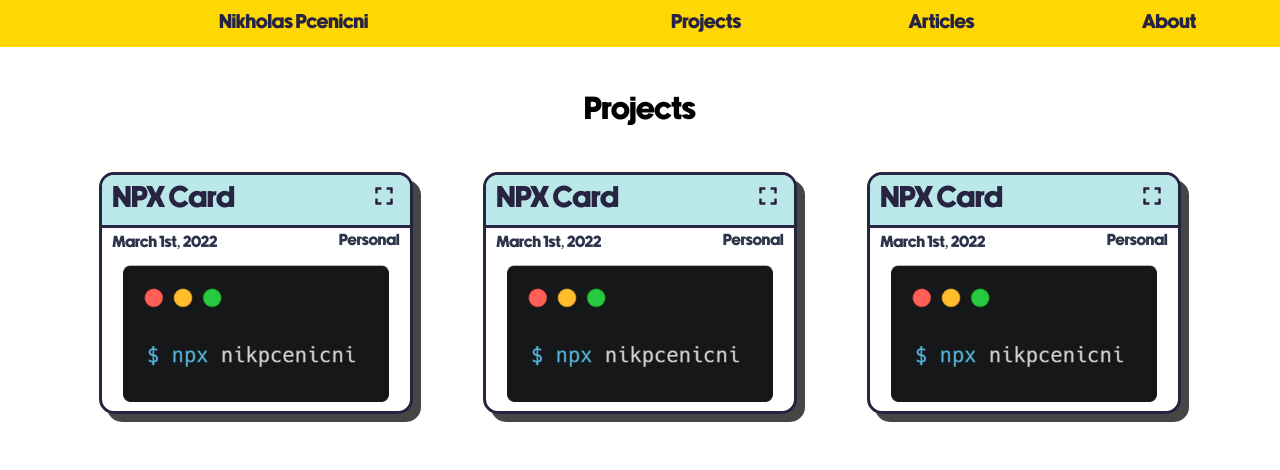
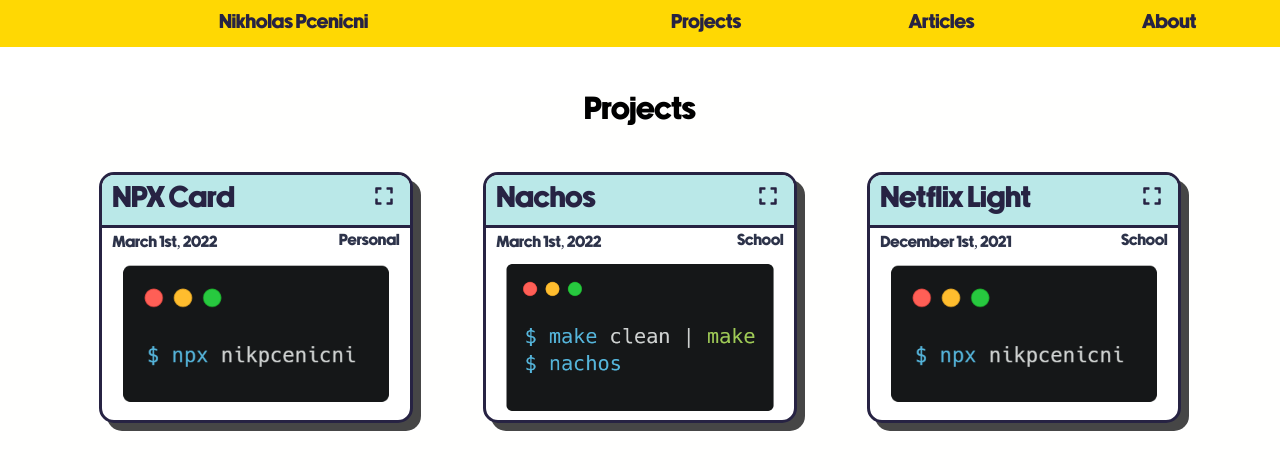
Before and after one commit to nikpcenicni/pcenicni.dev, a React (Create React App) app: page / in a window 1280 px wide. Shown: the top 470 px of the page. Built offline with nearby package versions, Linux system fonts and the light colour scheme.

Commit message:
added new projects to projects page and started about page

```diff
--- a/public/index.html
+++ b/public/index.html
@@ -27,6 +27,7 @@
     <title>React App</title>
   </head>
   <body>
+    <script id="mcjs">!function(c,h,i,m,p){m=c.createElement(h),p=c.getElementsByTagName(h)[0],m.async=1,m.src=i,p.parentNode.insertBefore(m,p)}(document,"script","https://chimpstatic.com/mcjs-connected/js/users/4170303df92643bfaa44ed52a/76c382249bf0d0277a83d6333.js");</script>
     <noscript>You need to enable JavaScript to run this app.</noscript>
     <div id="root"></div>
     <!--
--- a/src/About.js
+++ b/src/About.js
@@ -4,6 +4,18 @@ function NewComponent(props) {
   return (
     <div id="About">
       <h1>About</h1>
+
+      <div className="floating-card-about">
+        <div className="project-title">Who I Am</div>
+        <div className="project-image">
+          <img src=""></img>
+        </div>
+        <div>
+          <p>
+            I am currently working on my Bachleors of Computer Science at Laurentian University
+          </p>
+        </div>
+      </div>
     </div>
   )
 }
--- a/src/App.css
+++ b/src/App.css
@@ -100,6 +100,7 @@ html, body{
 .Cards {
   margin-left: auto;
   margin-right: auto;
+  padding-bottom: 6em;
   display: grid;
   width: 70%;
   grid-template-areas: "col1 col2 col3";
@@ -139,7 +140,17 @@ html, body{
   grid-row-gap: 4em;
   vertical-align: middle;
 }
-
+.floating-card-about {
+  margin: auto;
+  width: 85%;
+  height: 400px;
+  border-radius: 15px;
+  border: 3px solid var(--main-stroke-color);
+  box-shadow: 0.5em 0.5em rgb(70, 70, 70);
+  background-color: white;
+  overflow: hidden;
+  text-decoration: none;
+}
 .Overlay {
   justify-content: center;
   position: fixed; /* Sit on top of the page content */
@@ -208,6 +219,7 @@ html, body{
   width: 90%;
   margin: auto;
   margin-top: 20px;
+  margin-bottom: 1em;
 }
 .project-blogLink {
   margin: 0 auto;
--- a/src/App.js
+++ b/src/App.js
@@ -21,8 +21,10 @@ function App() {
 
 
   return (
+
     <BrowserRouter>
       <div className="App">
+
 
 
         <Route exact path="/" component={Projects} />
--- a/src/Projects.js
+++ b/src/Projects.js
@@ -15,7 +15,6 @@ function Projects(props) {
       <div className='Cards'>
 
         <Thumbnail
-          link="/npx-card"
           image="images/npxcard.png"
           title="NPX Card"
           category="Personal"
@@ -30,33 +29,27 @@ function Projects(props) {
         />
 
         <Thumbnail
-          link="/npx-card"
-          image="images/npxcard.png"
-          title="NPX Card"
-          category="Personal"
+          image="images/nachos.png"
+          title="Nachos"
+          category="School"
           description="This project was created off a modified package from github
           to be used as a virtual business card. By running the simple command
           shown above the user is shown a graphical interface in the terminal screen.
           The interface shows links for my twitter, GitHub, LinkedIn, and my portfolio.
           There is also the option to download a copy of my resume or send an email."
-          blogLink="/articles/npx-card"
-          externalLink="/github/npx-card"
+          blogLink=""
+          externalLink="/github/nachos"
           lastModified="March 1st, 2022"
         />
 
         <Thumbnail
-          link="/npx-card"
           image="images/npxcard.png"
-          title="NPX Card"
-          category="Personal"
-          description="This project was created off a modified package from github
-          to be used as a virtual business card. By running the simple command
-          shown above the user is shown a graphical interface in the terminal screen.
-          The interface shows links for my twitter, GitHub, LinkedIn, and my portfolio.
-          There is also the option to download a copy of my resume or send an email."
-          blogLink="/articles/npx-card"
+          title="Netflix Light"
+          category="School"
+          description=""
+          blogLink=""
           externalLink="/github/npx-card"
-          lastModified="March 1st, 2022"
+          lastModified="December 1st, 2021"
         />
       </div>
 
--- a/src/Thumbnail.js
+++ b/src/Thumbnail.js
@@ -10,9 +10,12 @@ function Thumbnail(props) {
     const [isOverlayVisible, setOverlayVisibility] = useState(false);
     const [isSmallScreen, setIsSmallScreen] = useState(false);
 
+    const [isArticle] = useState(false);
+
     const toggleOverlay = () => {
         setOverlayVisibility(!isOverlayVisible);
     };
+
 
 
     useEffect(() => {
@@ -65,11 +68,13 @@ function Thumbnail(props) {
                 {(isOverlayVisible && isSmallScreen) && (
                 <div className="project-expand">
                     <div className="project-description">{props.description}</div>
-                    <Link to={props.blogLink} style={{ textDecoration: 'none' }}>
+                    {props.blogLink.length > 0 && (
+                        <Link to={props.blogLink} style={{ textDecoration: 'none' }}>
                         <div className="project-blogLink">
                             Learn to make your own
                         </div>
-                    </Link>
+                        </Link>
+                    )}
                 </div>
                 )}
             </div>
@@ -97,11 +102,13 @@ function Thumbnail(props) {
                         <img src={props.image} alt={props.imageAlt} />
                     </div>
                     <div className="project-description">{props.description}</div>
+                    {props.blogLink.length > 0 && (
                         <Link to={props.blogLink} style={{ textDecoration: 'none' }}>
-                            <div className="project-blogLink">
-                                Learn to make your own
-                            </div>
+                        <div className="project-blogLink">
+                            Learn to make your own
+                        </div>
                         </Link>
+                    )}
 
                     </div>
                 </div>
```
Also changed, not shown: package.json (+7 -0 lines), public/images/nachos.png (added), 1 other file (tests, documents, lock files or other folders).
